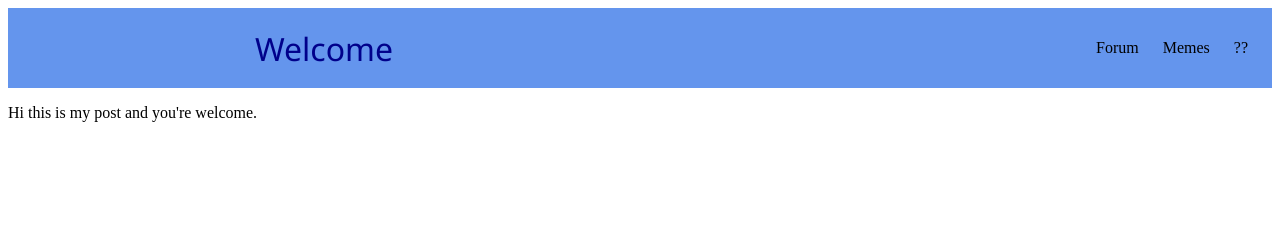
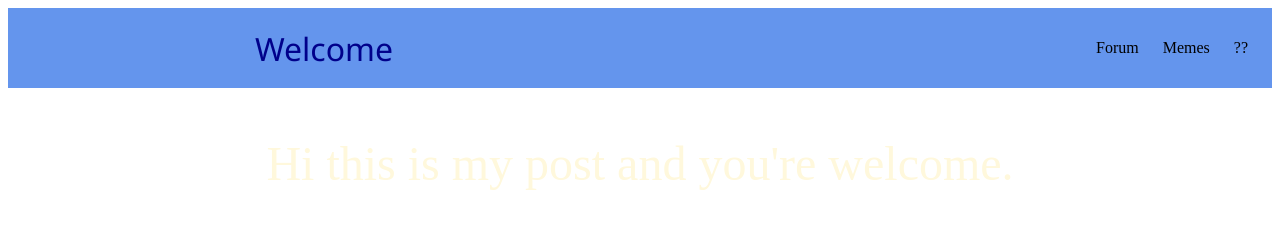
Before and after one commit to Jamesrdx/gprct, a plain HTML site: page index.html in a window 1280 px wide. Drawn offline with Linux system fonts and the light colour scheme.

Commit message:
Main tittle modificated and I made some modifications to the poem

```diff
--- a/index.html
+++ b/index.html
@@ -25,7 +25,7 @@
         </nav>
     </header>
     <main>
-        <div>
+        <div class="tittle">
             <p>
                 Hi this is my post and you're welcome.
             </p>
--- a/style.css
+++ b/style.css
@@ -29,3 +29,13 @@ nav {
     margin-right: 1.5rem;
     list-style: none;
 }
+
+.tittle{
+    display: flex;
+    justify-content: center;
+}
+.tittle p {
+    color: cornsilk;
+    font-size: 3rem;
+
+}
```
Also changed, not shown: info.txt.
